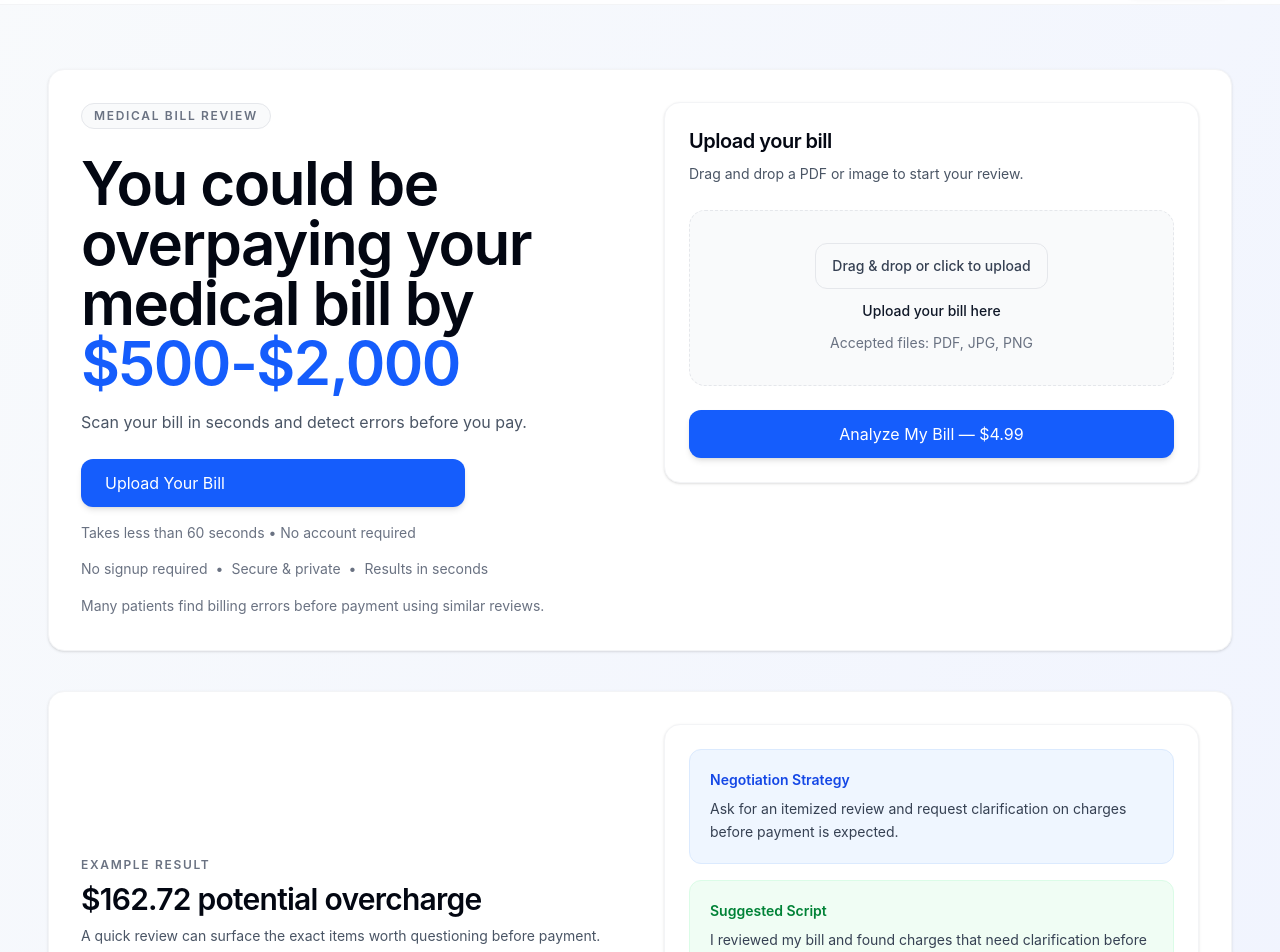
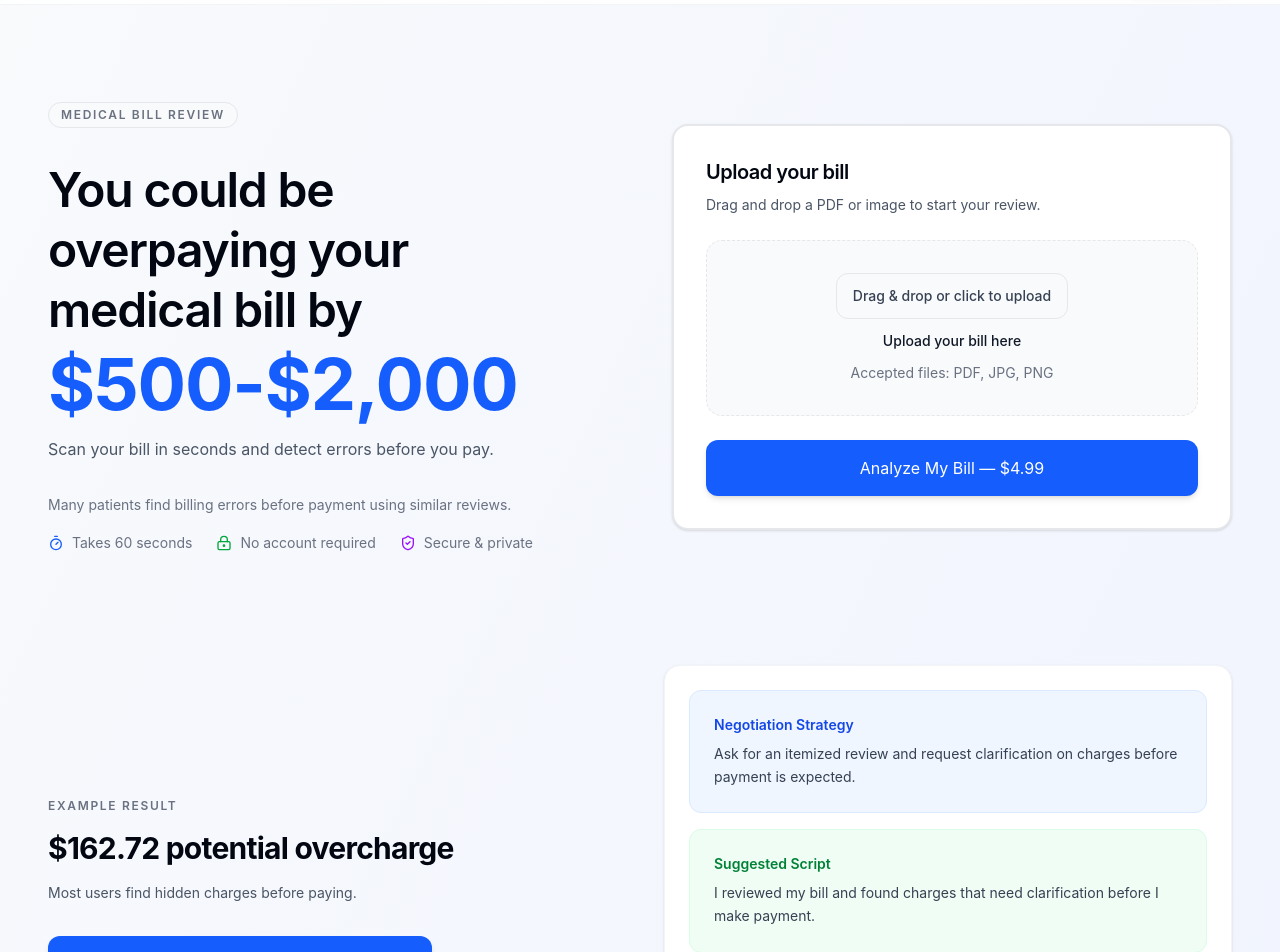
Before and after one commit to MyPenguin19/Inbill, a Next.js app: page / in a window 1280 px wide. Shown: the part 60-1012 px from the top of the page. Built offline with nearby package versions, Linux system fonts and the light colour scheme.

Commit message:
Refine landing page hero layout

```diff
--- a/components/home-page-client.tsx
+++ b/components/home-page-client.tsx
@@ -3,7 +3,7 @@
 import Link from "next/link";
 import { ChangeEvent, DragEvent, useMemo, useRef, useState } from "react";
 import { useRouter } from "next/navigation";
-import { ArrowRight, CheckCircle2, ClipboardList, FileSearch, FileText } from "lucide-react";
+import { CheckCircle2, ClipboardList, FileSearch, FileText, LockKeyhole, ShieldCheck, Timer } from "lucide-react";
 
 import {
   BILL_IMAGE_STORAGE_KEY,
@@ -232,52 +232,54 @@ export default function HomePage() {
   };
 
   return (
-    <main className="min-h-screen py-16">
+    <main className="min-h-screen py-20">
       <script
         type="application/ld+json"
         dangerouslySetInnerHTML={{ __html: JSON.stringify(structuredData) }}
       />
 
-      <div className="mx-auto w-full max-w-[1280px] space-y-10 px-6 lg:px-12">
-        <section className="rounded-2xl border border-gray-100 bg-white p-6 shadow-sm md:p-8">
-          <div className="grid gap-12 lg:grid-cols-2 lg:items-start">
-            <div className="space-y-6">
+      <div className="mx-auto w-full max-w-7xl space-y-20 px-6 lg:px-12">
+        <section className="py-4">
+          <div className="grid grid-cols-1 items-center gap-16 lg:grid-cols-2">
+            <div className="space-y-8">
               <div className="inline-flex rounded-full border border-gray-200 bg-gray-50 px-3 py-1 text-xs font-semibold uppercase tracking-[0.14em] text-gray-500">
                 Medical Bill Review
               </div>
               <div className="space-y-4">
-                <h1 className="text-5xl font-semibold tracking-tight text-gray-950 md:text-6xl">
-                  You could be overpaying your medical bill by{" "}
-                  <span className="text-blue-600">$500-$2,000</span>
+                <h1 className="max-w-[12ch] text-4xl font-semibold leading-tight tracking-tight text-gray-950 md:text-5xl">
+                  You could be overpaying your medical bill by
+                  <span className="mt-2 block text-6xl font-bold text-blue-600 md:text-7xl">$500-$2,000</span>
                 </h1>
-                <p className="max-w-[60ch] text-sm leading-relaxed text-gray-600 md:text-base">
+                <p className="max-w-[60ch] text-base leading-relaxed text-gray-600">
                   Scan your bill in seconds and detect errors before you pay.
                 </p>
               </div>
 
               <div className="space-y-4">
-                <button
-                  onClick={() => fileInputRef.current?.click()}
-                  className="inline-flex w-full max-w-sm rounded-xl bg-blue-600 px-6 py-3 text-base font-semibold text-white shadow-md transition-all duration-200 hover:bg-blue-700 hover:shadow-lg active:scale-[0.99] disabled:cursor-wait disabled:opacity-70"
-                  type="button"
-                >
-                  Upload Your Bill
-                </button>
-                <div className="text-sm text-gray-500">Takes less than 60 seconds • No account required</div>
-                <div className="flex flex-wrap gap-2 text-sm text-gray-500">
-                  <span>No signup required</span>
-                  <span>•</span>
-                  <span>Secure & private</span>
-                  <span>•</span>
-                  <span>Results in seconds</span>
-                </div>
                 <div className="max-w-[60ch] text-sm leading-relaxed text-gray-500">
                   Many patients find billing errors before payment using similar reviews.
+                </div>
+                <div className="mt-4 flex flex-wrap gap-6 text-sm text-gray-500">
+                  <div className="inline-flex items-center gap-2">
+                    <Timer size={16} className="text-blue-600" />
+                    <span>Takes 60 seconds</span>
+                  </div>
+                  <div className="inline-flex items-center gap-2">
+                    <LockKeyhole size={16} className="text-green-600" />
+                    <span>No account required</span>
+                  </div>
+                  <div className="inline-flex items-center gap-2">
+                    <ShieldCheck size={16} className="text-purple-600" />
+                    <span>Secure & private</span>
+                  </div>
                 </div>
               </div>
             </div>
 
-            <div id="analyze" className="rounded-2xl border border-gray-100 bg-white p-6 shadow-sm">
+            <div
+              id="analyze"
+              className="rounded-2xl border-2 border-gray-200 bg-white p-6 shadow-sm transition hover:border-blue-400 hover:shadow-md md:p-8"
+            >
               <div className="space-y-6">
                 <div className="space-y-2">
                   <h2 className="text-xl font-semibold tracking-tight text-gray-950">Upload your bill</h2>
@@ -332,7 +334,7 @@ export default function HomePage() {
                 <button
                   disabled={loading}
                   onClick={handleAnalyze}
-                  className="w-full rounded-xl bg-blue-600 px-6 py-3 text-base font-semibold text-white shadow-md transition-all duration-200 hover:bg-blue-700 hover:shadow-lg active:scale-[0.99] disabled:cursor-wait disabled:opacity-70"
+                  className="w-full rounded-xl bg-blue-600 px-6 py-4 text-base font-semibold text-white shadow-md transition-all duration-200 hover:bg-blue-700 hover:shadow-lg active:scale-[0.99] disabled:cursor-wait disabled:opacity-70"
                   type="button"
                 >
                   {loading ? "Preparing..." : "Analyze My Bill — $4.99"}
@@ -342,13 +344,13 @@ export default function HomePage() {
           </div>
         </section>
 
-        <section className="rounded-2xl border border-gray-100 bg-white p-6 shadow-sm md:p-8">
+        <section className="py-4">
           <div className="grid gap-12 lg:grid-cols-2 lg:items-center">
-            <div className="space-y-2">
+            <div className="space-y-4">
               <div className="text-xs font-semibold uppercase tracking-[0.14em] text-gray-500">Example result</div>
-              <h2 className="text-3xl font-semibold tracking-tight text-gray-950">$162.72 potential overcharge</h2>
+              <h2 className="text-3xl font-bold tracking-tight text-gray-950">$162.72 potential overcharge</h2>
               <p className="max-w-[60ch] text-sm leading-relaxed text-gray-600">
-                A quick review can surface the exact items worth questioning before payment.
+                Most users find hidden charges before paying.
               </p>
               <button
                 onClick={() => fileInputRef.current?.click()}
@@ -360,19 +362,19 @@ export default function HomePage() {
             </div>
             <div className="rounded-2xl border border-gray-100 bg-white p-6 shadow-sm">
               <div className="space-y-4">
-                <div className="rounded-xl border border-blue-100 bg-blue-50 p-5">
+                <div className="rounded-xl border border-blue-100 bg-blue-50 p-6">
                   <div className="text-sm font-semibold text-blue-700">Negotiation Strategy</div>
                   <p className="mt-2 text-sm leading-relaxed text-gray-700">
                     Ask for an itemized review and request clarification on charges before payment is expected.
                   </p>
                 </div>
-                <div className="rounded-xl border border-green-100 bg-green-50 p-5">
+                <div className="rounded-xl border border-green-100 bg-green-50 p-6">
                   <div className="text-sm font-semibold text-green-700">Suggested Script</div>
                   <p className="mt-2 text-sm leading-relaxed text-gray-700">
                     I reviewed my bill and found charges that need clarification before I make payment.
                   </p>
                 </div>
-                <div className="rounded-xl border border-purple-100 bg-purple-50 p-5">
+                <div className="rounded-xl border border-purple-100 bg-purple-50 p-6">
                   <div className="text-sm font-semibold text-purple-700">Next Steps</div>
                   <p className="mt-2 text-sm leading-relaxed text-gray-700">
                     Contact billing, reference the flagged charges, and request a corrected statement.
@@ -383,12 +385,12 @@ export default function HomePage() {
           </div>
         </section>
 
-        <section className="space-y-4">
+        <section className="space-y-4 py-4">
           <div className="space-y-2">
             <h2 className="text-xl font-semibold tracking-tight text-gray-950">How it works</h2>
             <p className="text-sm leading-relaxed text-gray-600">Three quick steps to check the bill before you pay it.</p>
           </div>
-          <div className="grid gap-6 md:grid-cols-3">
+          <div className="grid gap-8 md:grid-cols-3">
             {steps.map((item) => (
               <article key={item.title} className="rounded-2xl border border-gray-100 bg-white p-6 shadow-sm">
                 <div className="mb-4 inline-flex rounded-xl border border-blue-100 bg-blue-50 p-3 text-blue-700">
```
